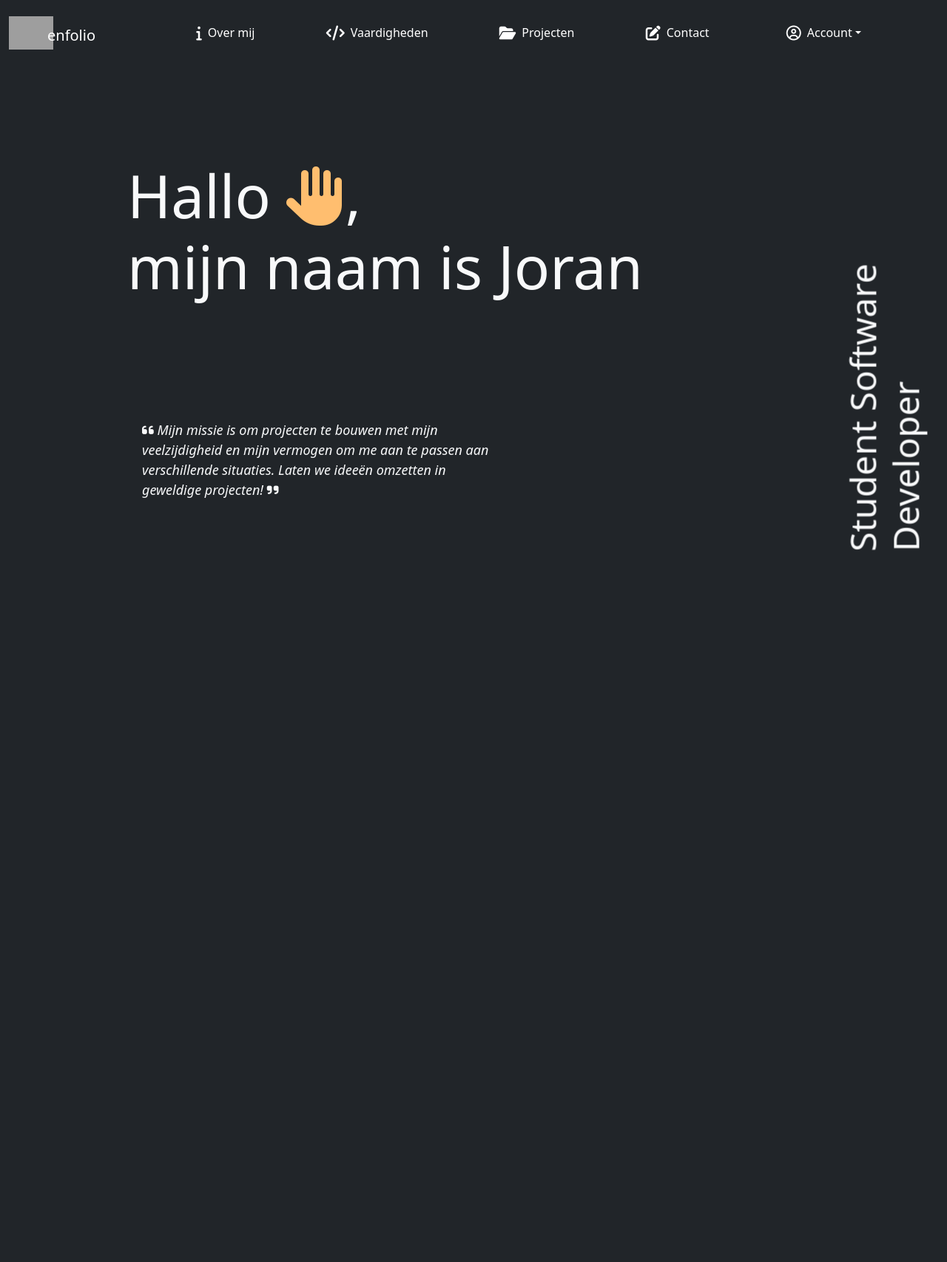
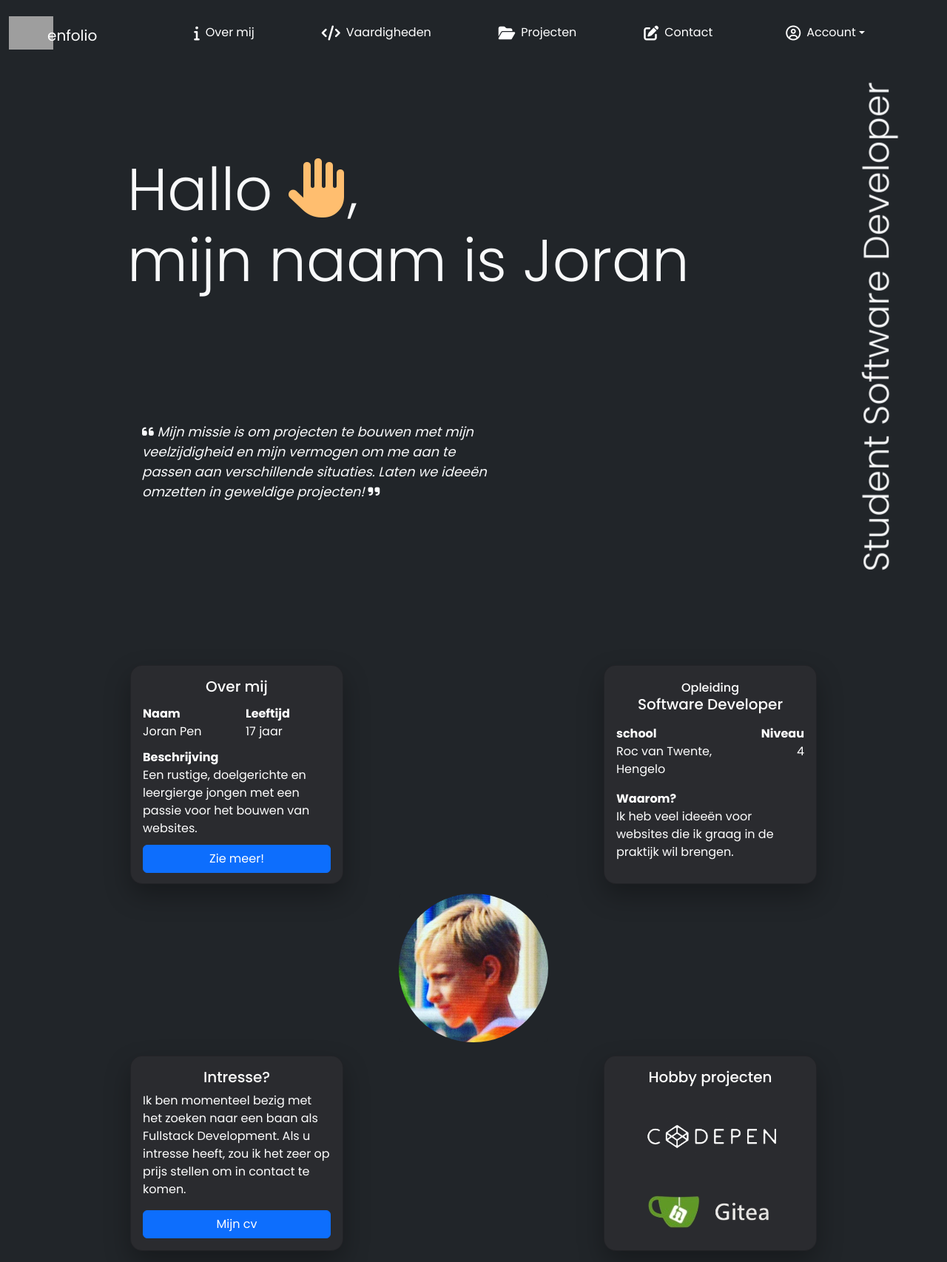
Before and after one commit to jrpen/penfolio, a PHP site: page / in a window 1280 px wide. Shown: the whole page at 74% size. Before the commit the page ends 744 px from the top, so only its background shows below. Run offline with PHP 8.4, Linux system fonts and the light colour scheme; some libraries are stand-ins or nearby versions; grey boxes are pictures that could not be loaded.

Commit message:
Created a section 'Over mij'

```diff
--- a/components/navbar/navbar.css
+++ b/components/navbar/navbar.css
@@ -1,3 +1,9 @@
+nav {
+    position: fixed;
+    width: 100%;
+    z-index: 999;
+}
+
 .mycss-navbar-brand-text {
     position: relative;
     top: 0.6em;
--- /dev/null
+++ b/components/navbar/navbar.js
@@ -0,0 +1,9 @@
+window.addEventListener("scroll", () => {
+    var top = this.scrollY;
+
+    nav = document.querySelector('nav');
+
+    if (top > 0) return nav.style.borderBottom = '4px dotted #B0926A';
+
+    nav.style.borderBottom = 'none';
+});
--- a/components/navbar/navbar.php
+++ b/components/navbar/navbar.php
@@ -4,10 +4,10 @@
     <nav class="navbar navbar-expand-lg bg-dark">
         <div class="container-fluid">
             <!-- Navbar brand -->
-            <div class="d-flex align-items-center text-center">
-                <img class="navbar-brand" src="../../docs/brand/penfolio-logo_transparent.png" width="60em" />
+            <a href="#main" class="d-flex align-items-center text-center text-decoration-none">
+                <img class="navbar-brand" src="../../docs/brand/penfolio-logo_transparent.png" alt="logo" width="60em" />
                 <p class="navbar-brand text-white mycss-navbar-brand-text">enfolio</p>
-            </div>
+            </a>
             <!-- Navbar toggler -->
             <button class="navbar-toggler bg-white" type="button" data-bs-toggle="collapse" data-bs-target="#navbarSupportedContent" aria-controls="navbarSupportedContent" aria-expanded="false" aria-label="Toggle navigation">
             <span class="navbar-toggler-icon"></span>
@@ -18,7 +18,7 @@
                     <!-- Nav item: Over mij -->
                     <li class="nav-item text-white d-flex align-items-center text-center mycss-nav-item">
                         <i class="fa-solid fa-info fa-lg"></i>
-                        <p class="mt-3 ms-2">Over mij</p>
+                        <a href="#over-mij" class="ms-2 text-decoration-none text-white">Over mij</a>
                     </li>
                     <!-- Nav item: Vaardigheden -->
                     <li class="nav-item text-white d-flex align-items-center text-center mycss-nav-item">
--- a/contents/main/main.css
+++ b/contents/main/main.css
@@ -1,19 +1,27 @@
+@import url("https://fonts.googleapis.com/css2?family=Poppins:wght@300;400;500;700;800&display=swap");
+
 @media only screen and (max-width: 1000px) {
     .mycss-title {
         width: 100%;
         margin-left: -7em;
-        margin-top: -4em;
+        margin-top: -2em;
     }
 
     .mycss-quote {
         margin-left: -7em;
-        margin-top: -7em;
+        margin-top: -2em;
         width: 110%;
     }
 
     .mycss-underTitleText {
-        margin-top: 1em;
+        margin-top: 2em;
         margin-left: -0.2em;
+    }
+}
+
+@media only screen and (max-width: 500px) {
+    .mycss-underTitleText {
+        margin-top: 4em;
     }
 }
 
@@ -25,6 +33,7 @@
 
 body {
     background-color: #212529;
+    font-family: "Poppins", sans-serif;
 }
 
 .mycss-gridRow {
@@ -33,21 +42,22 @@ body {
 
 .mycss-title {
     padding-left: 10em;
-    padding-top: 8em;
+    padding-top: 13em;
     height: 30em;
 }
 
 .mycss-quote {
     padding-left: 10em;
+    padding-top: 5em;
     font-size:large;
 }
 
 .mycss-underTitleText {
     display: flex;
     flex-wrap: nowrap;
-    width: 12em;
+    width: 14em;
     position: relative;
-    right: 5.8em;
-    top: 6.5em;
+    right: 7em;
+    top: 8.5em;
     transform: rotate(270deg);
 }
--- a/contents/main/main.php
+++ b/contents/main/main.php
@@ -1,7 +1,7 @@
 <!DOCTYPE html>
 <html lang="nl">
 <body>
-    <main class="container-fluid">
+    <main class="container-fluid" id="main">
         <div class="row mycss-gridRow">
             <div class="col-11 column">
                 <div class="col-12 mycss-title">
--- /dev/null
+++ b/contents/over-mij/over-mij.css
@@ -0,0 +1,40 @@
+.mycss-container {
+    margin-top: 6em;
+    padding-top: 5em;
+}
+
+.mycss-card-col {
+    display: flex;
+    justify-content: center;
+    animation-name: cardUpAndDown;
+    animation-duration: 3s;
+    animation-iteration-count: infinite;
+}
+
+@keyframes cardUpAndDown {
+    0% {
+        margin-top: 0em;
+        padding-bottom: 1em;
+        padding-top: 1em;
+    }
+
+    50% {
+        margin-top: 0.5em;
+        padding-bottom: 0.75em;
+        padding-top: 0.75em;
+    }
+
+    100% {
+        margin-top: 0em;
+        padding-bottom: 1em;
+        padding-top: 1em;
+    }
+}
+
+.mycss-card {
+    background-color: #2a2b2f;
+    color: white;
+    box-shadow: 0 15px 35px rgba(0,0,0,.3);
+    border-radius: 1em;
+    width: 18rem;
+}
--- /dev/null
+++ b/contents/over-mij/over-mij.php
@@ -0,0 +1,108 @@
+<!DOCTYPE html>
+<html lang="nl">
+<body>
+    <div class="container-fluid mycss-container" id="over-mij">
+        <div class="row">
+            <!-- Card: Over mij -->
+            <div class="col-md-6 col-sm-12 mycss-card-col">
+                <div class="card mycss-card">
+                    <div class="card-body">
+                        <h5 class="card-title text-center">Over mij</h5>
+                        <div class="row h-100 d-flex align-items-center">
+                            <div class="col-6">
+                                <p class="card-text">
+                                    <span class="fw-bold">Naam</span><br>
+                                    Joran Pen
+                                </p>
+                            </div>
+                            <div class="col-6">
+                                <p class="card-text">
+                                    <span class="fw-bold">Leeftijd</span><br>
+                                    17 jaar
+                                </p>
+                            </div>
+                            <div class="col-12">
+                                <p class="card-text">
+                                    <span class="fw-bold">Beschrijving</span><br>
+                                    Een rustige, doelgerichte en leergierge jongen met een passie voor het bouwen van websites.
+                                </p>
+                            </div>
+                            <div class="col-12">
+                                <button class="btn btn-primary w-100 mb-4">Zie meer!</button>
+                            </div>
+                        </div>
+                    </div>
+                </div>
+            </div>
+            <!-- Card: Opleiding -->
+            <div class="col-md-6 col-sm-12 mycss-card-col">
+                <div class="card mycss-card">
+                    <div class="card-body">
+                        <h5 class="card-title text-center">
+                            <span class="fs-6">Opleiding</span><br>
+                            Software Developer
+                        </h5>
+                        <div class="row mt-3">
+                            <div class="col-8">
+                                <p class="card-text">
+                                    <span class="fw-bold">school</span><br>
+                                    Roc van Twente, Hengelo
+                                </p>
+                            </div>
+                            <div class="col-4">
+                                <p class="card-text text-end">
+                                    <span class="fw-bold">Niveau</span><br>
+                                    4
+                                </p>
+                            </div>
+                            <div class="col-12 mt-3">
+                                <p class="card-text">
+                                    <span class="fw-bold">Waarom?</span><br>
+                                </p>
+                                Ik heb veel ideeën voor websites die ik graag in de praktijk wil brengen.
+                            </div>
+                        </div>
+                    </div>
+                </div>
+            </div>
+            <div class="col-4">&nbsp;</div>
+            <!-- Een foto van mij -->
+            <div class="col-md-4 col-sm-12 d-flex justify-content-center align-items-center">
+                <div class="card border-0 w-50 bg-dark">
+                    <img src="../../images/joran.jpeg" alt="Een foto van mij" class="rounded-circle" />
+                </div>
+            </div>
+            <div class="col-4">&nbsp;</div>
+            <!-- Card: Baan zoeken -->
+            <div class="col-md-6 col-sm-12 mycss-card-col">
+                <div class="card mycss-card">
+                    <div class="card-body">
+                        <h5 class="card-title text-center">Intresse?</h5>
+                        <p class="card-text">
+                        Ik ben momenteel bezig met het zoeken naar een baan als Fullstack Development.
+                        Als u intresse heeft, zou ik het zeer op prijs stellen om in contact te komen.
+                        </p>
+                        <a href="../../docs/curriculum-vitae.pdf" target="_blank"><button class="btn btn-primary w-100">Mijn cv</button></a>
+                    </div>
+                </div>
+            </div>
+            <!-- Card: Hobby projecten -->
+            <div class="col-md-6 col-sm-12 mycss-card-col">
+                <div class="card mycss-card">
+                    <div class="card-body">
+                        <h5 class="card-title text-center">Hobby projecten</h5>
+                        <div class="d-flex flex-column h-100 justify-content-evenly">
+                            <a href="https://codepen.io/liaoxios" target="_blank" class="d-flex justify-content-center">
+                                <img src="../../images/codepen.png" />
+                            </a>
+                            <a href="https://gitea.com/liaoxios" target="_blank" class="d-flex justify-content-center">
+                                <img src="../../images/gitea.png" />
+                            </a>
+                        </div>
+                    </div>
+                </div>
+            </div>
+        </div>
+    </div>
+</body>
+</html>
--- a/index.php
+++ b/index.php
@@ -10,16 +10,24 @@
     <link rel="stylesheet" type="text/css" href="./components/navbar/navbar.css" />
     <!-- Main CSS -->
     <link rel="stylesheet" type="text/css" href="./contents/main/main.css" />
+    <!-- Over mij CSS -->
+    <link rel="stylesheet" type="text/css" href="./contents/over-mij/over-mij.css" />
 </head>
 <body>
     <!-- Navbar -->
     <nav><?php include './components/navbar/navbar.php'; ?></nav>
-    <!-- Main -->
-    <main><?php include './contents/main/main.php'; ?></main>
-
+    <!-- Contents -->
+    <main>
+        <!-- Main -->
+        <?php include './contents/main/main.php'; ?>
+        <!-- Over mij -->
+        <?php include './contents/over-mij/over-mij.php'; ?>
+    </main>
     <!-- Bootstrap JS -->
     <script type="text/javascript" src="../bootstrap-5.3.2-dist/js/bootstrap.bundle.min.js"></script>
     <!-- Font Awesome JS -->
     <script src="https://kit.fontawesome.com/4163f4a17f.js" crossorigin="anonymous"></script>
+    <!-- Navbar JS -->
+    <script type="text/javascript" src="./components/navbar/navbar.js"></script>
 </body>
 </html>
```
Also changed, not shown: test/bootstrap-test.js (deleted, +0 -7 lines), test/bootstrap-test.php (deleted, +0 -54 lines), images/codepen.png (added), images/gitea.png (added), images/joran.jpeg (added), 1 other file.
